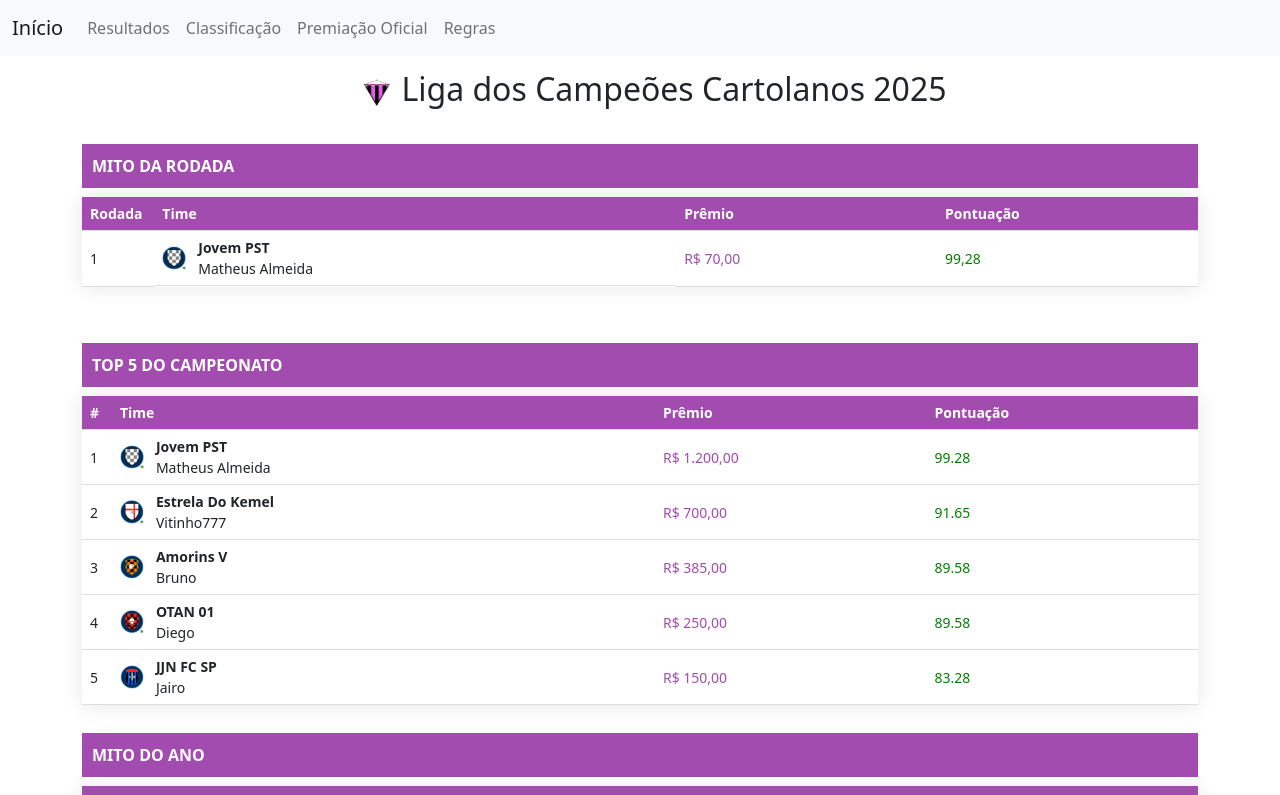
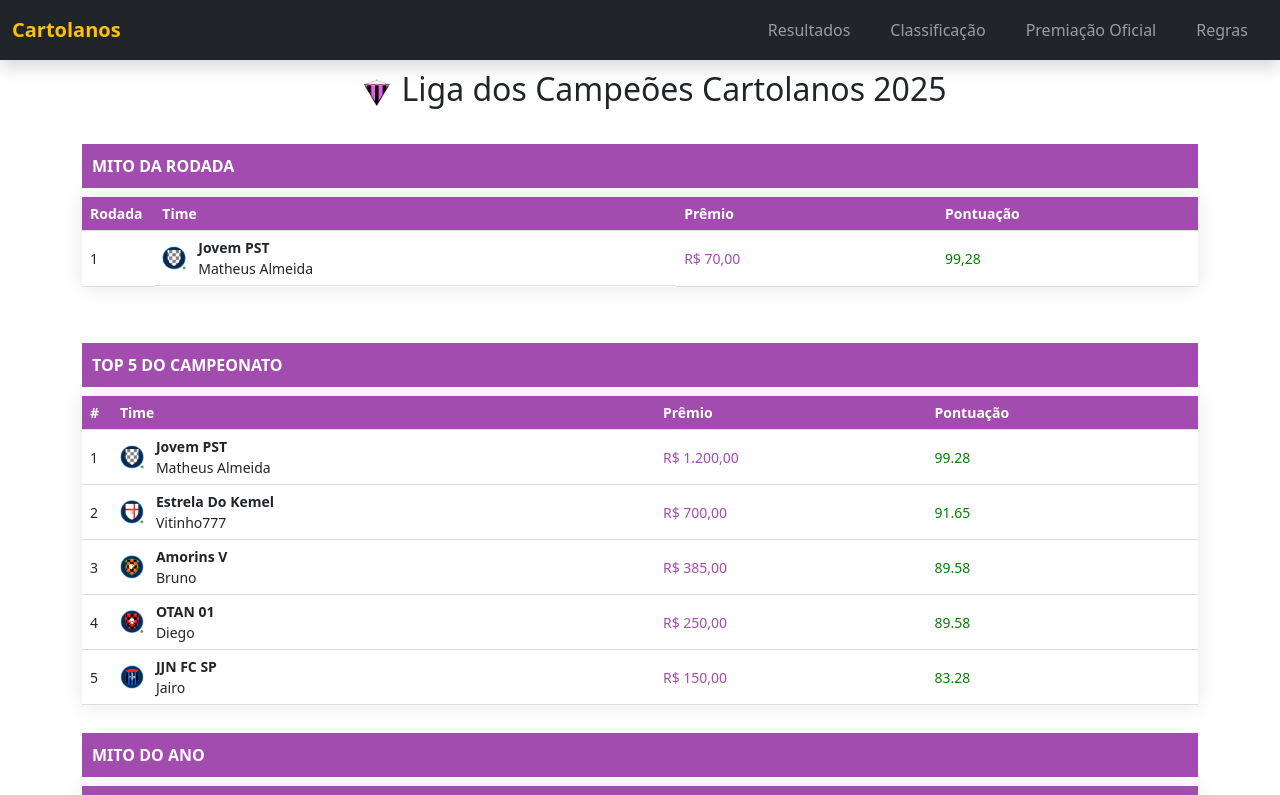
Before and after one commit to edycarlos86/cartola2025, an Angular app: page / in a window 1280 px wide. Shown: the top 795 px of the page. Built offline with nearby package versions, Linux system fonts and the light colour scheme.

Commit message:
Atualização do menu da forma correta agora

```diff
--- a/src/app/telas/menu/menu.component.css
+++ b/src/app/telas/menu/menu.component.css
@@ -2,3 +2,30 @@
  {
   max-width: 10%;
  }
+
+
+
+
+ .navbar {
+  transition: all 0.3s ease;
+}
+
+.navbar .nav-link {
+  font-weight: 500;
+  font-size: 16px;
+  padding: 10px 20px;
+  transition: color 0.2s ease;
+}
+
+.navbar .nav-link:hover {
+  color: #ffc107; /* amarelo Bootstrap */
+}
+
+.navbar-toggler {
+  border: none;
+  outline: none;
+}
+
+.navbar-toggler:focus {
+  box-shadow: none;
+}
--- a/src/app/telas/menu/menu.component.html
+++ b/src/app/telas/menu/menu.component.html
@@ -1,4 +1,4 @@
-<nav class="navbar navbar-expand-lg navbar-light bg-light fixed-top">
+<!-- <nav class="navbar navbar-expand-lg navbar-light bg-light fixed-top">
   <div class="container-fluid">
     <a class="navbar-brand" href="#">Início</a>
     <button class="navbar-toggler" type="button" data-bs-toggle="collapse" data-bs-target="#navbarNav" aria-controls="navbarNav" aria-expanded="false" aria-label="Toggle navigation">
@@ -22,3 +22,32 @@
     </div>
   </div>
 </nav>
+ -->
+
+ <nav class="navbar navbar-expand-lg navbar-dark bg-dark fixed-top shadow">
+  <div class="container-fluid">
+    <a class="navbar-brand fw-bold text-warning" href="#">Cartolanos</a>
+
+    <button class="navbar-toggler" type="button" data-bs-toggle="collapse" data-bs-target="#navbarNav"
+      aria-controls="navbarNav" aria-expanded="false" aria-label="Toggle navigation">
+      <span class="navbar-toggler-icon"></span>
+    </button>
+
+    <div class="collapse navbar-collapse" id="navbarNav">
+      <ul class="navbar-nav ms-auto text-center">
+        <li class="nav-item">
+          <a class="nav-link" routerLink="/resultados" (click)="fecharMenu()">Resultados</a>
+        </li>
+        <li class="nav-item">
+          <a class="nav-link" routerLink="/classificacao" (click)="fecharMenu()">Classificação</a>
+        </li>
+        <li class="nav-item">
+          <a class="nav-link" routerLink="/premiacao" (click)="fecharMenu()">Premiação Oficial</a>
+        </li>
+        <li class="nav-item">
+          <a class="nav-link" routerLink="/regras" (click)="fecharMenu()">Regras</a>
+        </li>
+      </ul>
+    </div>
+  </div>
+</nav>
```
Also changed, not shown: 3 other files (tests, documents, lock files or other folders).
